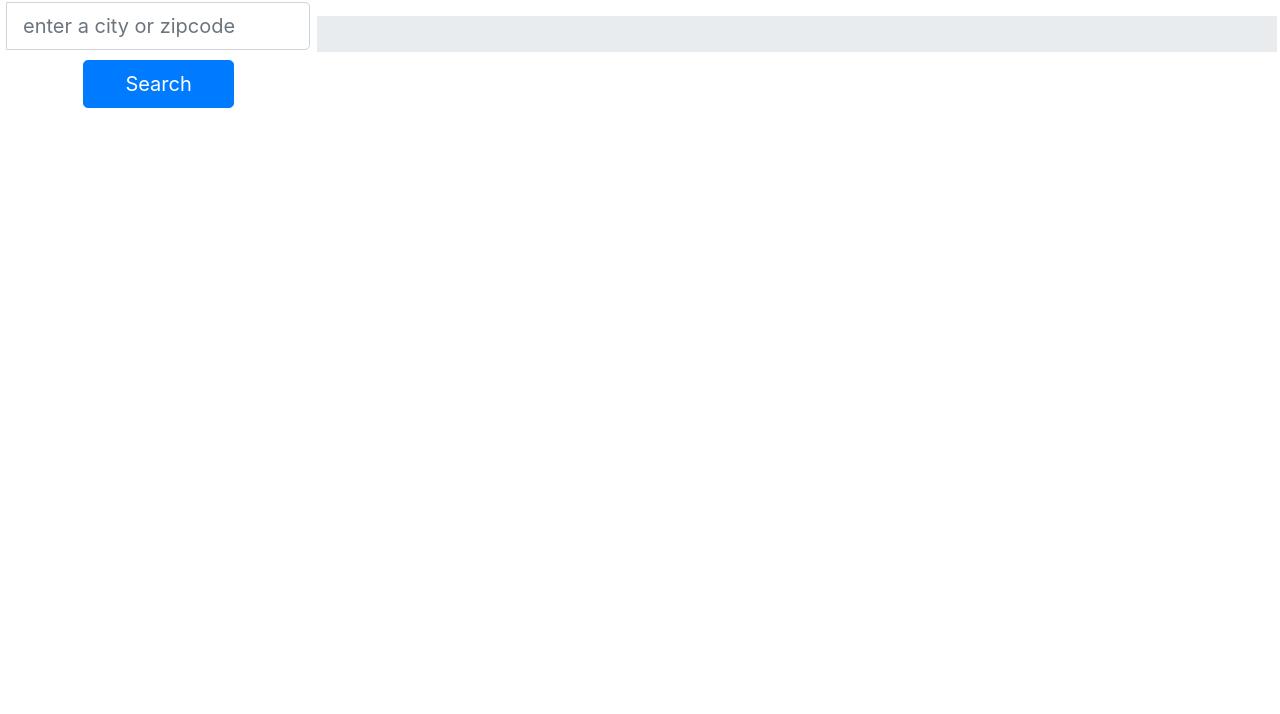
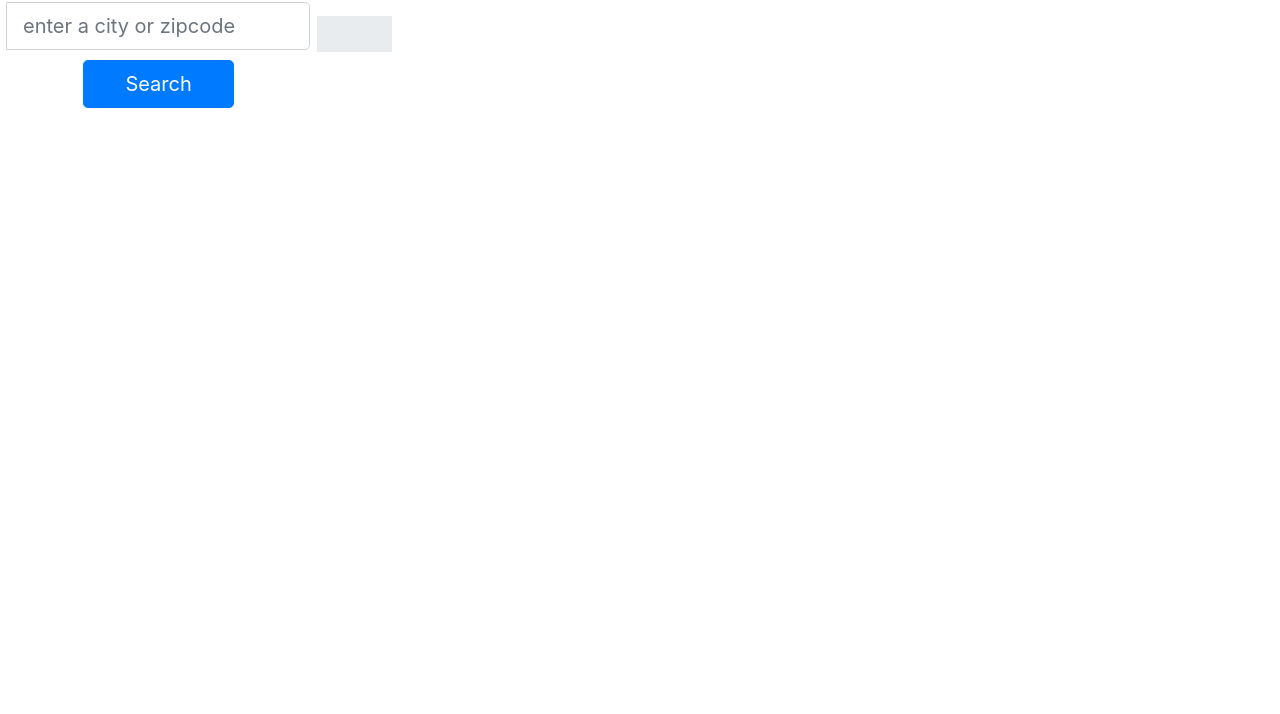
Before and after one commit to lancebailey26/weatherDashboard, a plain HTML site: page index.html in a window 1280 px wide. Shown: the part 86-800 px from the top of the page. Drawn offline with nearby package versions, Linux system fonts and the light colour scheme.

Commit message:
fixed typos in css

```diff
--- a/assets/style.css
+++ b/assets/style.css
@@ -13,12 +13,12 @@ header{
 
 }
 #jumbotron{
-    padding:10;px
+    padding:10px;
 }
 #main{
-    width: 75%;
+    width: 75;
     display: inline-block;
-    margin:0px;
+    margin: 0px;
 }
 #sidebar{
     text-align: center;
@@ -103,7 +103,7 @@ li{
     background-color: gray;
     color: white;
     text-decoration: none;
-    text-align: center;;
+    text-align: center;
     display: block;
   }
 @media screen and (max-width: 992px) {
```
